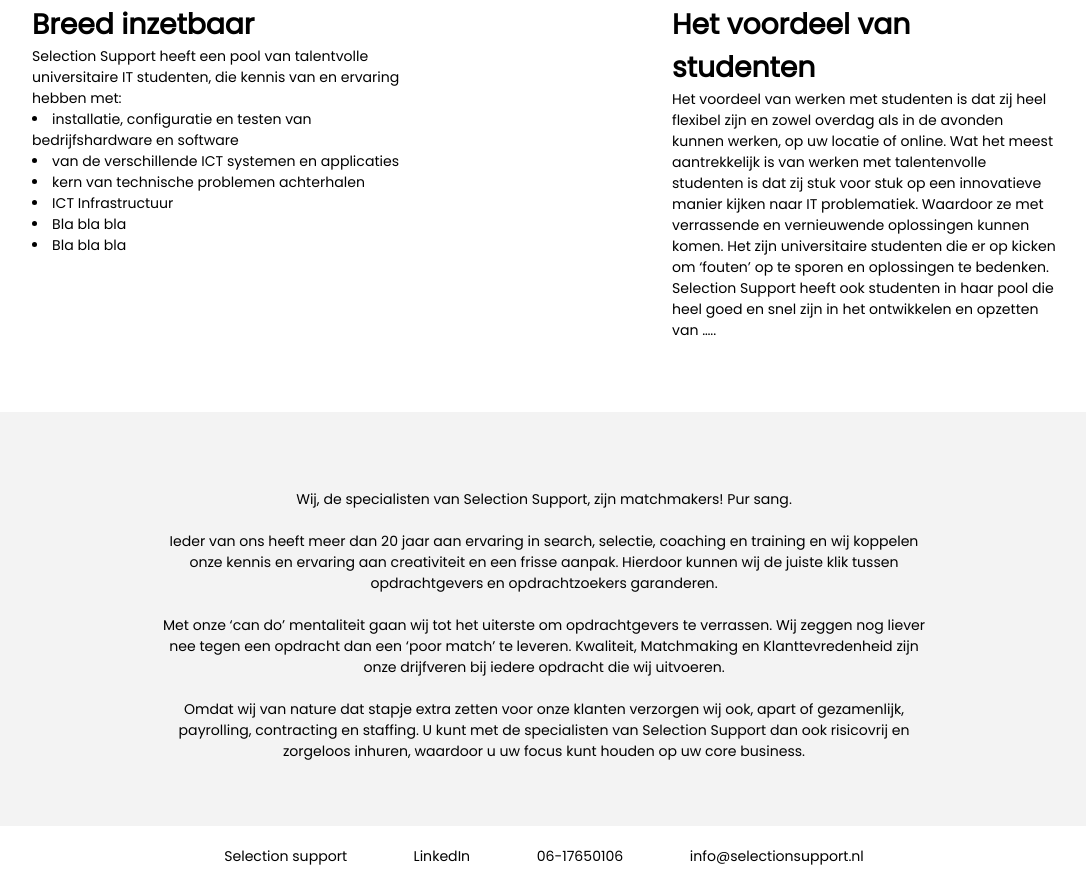
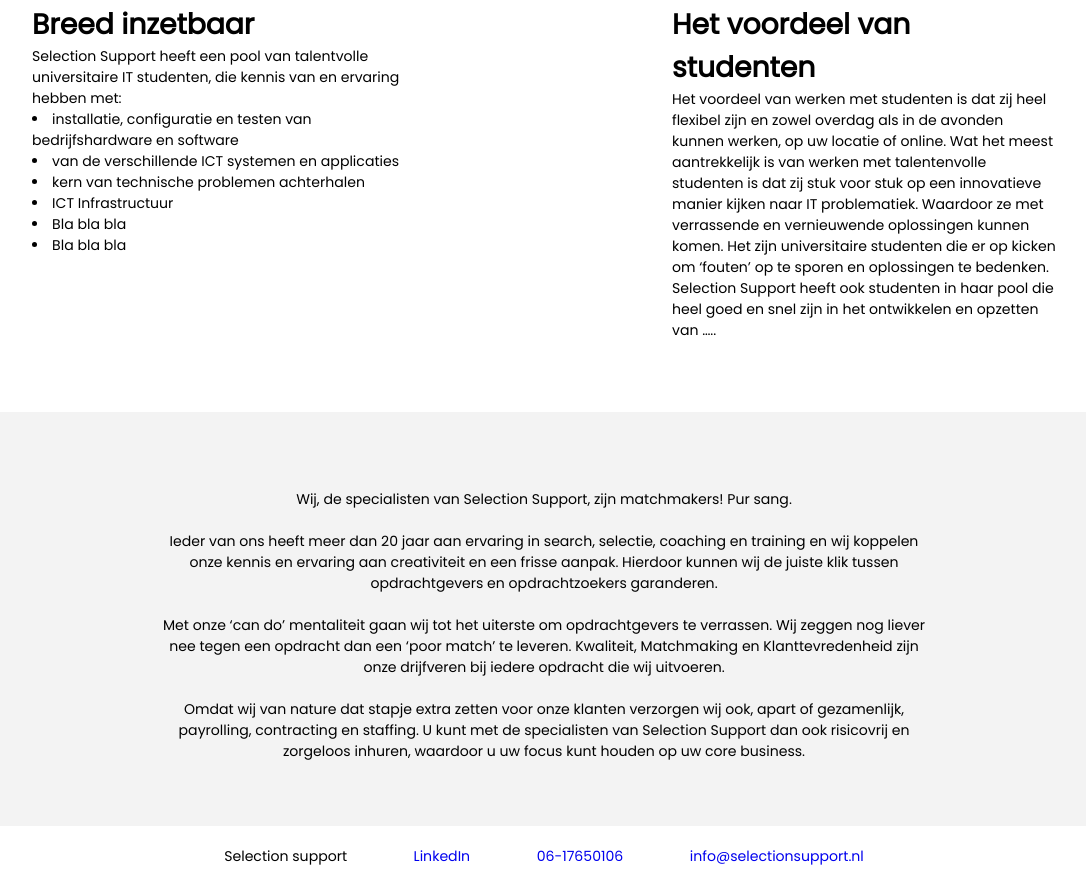
Before and after one commit to Baasbartmans/Website, a plain HTML site: page Index.html in a window 1280 px wide. Shown: the part 1124-2018 px from the top of the page, without its empty margins (96-1182 px from the left). Drawn offline with Linux system fonts and the light colour scheme.

Commit message:
versie pappa
.

```diff
--- a/Index.html
+++ b/Index.html
@@ -3,8 +3,7 @@
 <html lang="en" xmlns="http://www.w3.org/1999/xhtml">
 <head>
     <meta charset="utf-8" />
-    <meta name="viewport" content="width=device-width, initial-scale=1.0" />
-    <title>Welcome</title>
+    <title>Selection Support; professionele IT ondersteuning door studenten</title>
     <link rel="stylesheet" href="main.css" />
 </head>
 <body>
@@ -15,9 +14,10 @@
                     <p>Selection Support</p>
                 </div>
                 <div class="right">
-                    <a href="#">LinkedIn</a>
-                    <a href="#">06-17650106</a>
-                    <a href="#">info@selectionsupport.nl</a>
+                    <a href="https://www.linkedin.com/in/alexandrabesel/" target="_blank">LinkedIn</a>
+<a href="tel:06-17650106">06-17650106</a>
+
+                    <a href="mailto:info@selectionsupport.nl">info@selectionsupport.nl</a>
                 </div>
             </div>
             <div class="sloganBlock">
@@ -28,7 +28,7 @@
                     <p>Flexibele, enthousiaste studenten die snel uw business kunnen helpen</p>
                     <p>Vanaf minimaal 8 uur per week.<p> <br />
 
-                    <p>Interesse? Neem dan contact op met Alexandra Besel 06-17650106</p>
+                    <p>Interesse? Neem dan contact op met Alexandra Besel <a href="tel:06-17650106">06-17650106</a></p>
                 </div>
             </div>
             <div class="arrow">
@@ -44,10 +44,10 @@
                 U komt handen te kort en de IT afdeling loopt al achter de feiten aan? Het lukt u niet om de verzoeken, vragen en problemen van interne – en externe klanten af te handelen?
                 U heeft capabele mensen nodig die op korte termijn het team kunnen versterken, maar u wilt niet eerst een hele werving en selectie procedure doorlopen?
             </p>
-            <br>
-            <p>
-                <H2>Selection Support neemt al uw zorgen uit handen!</H2>
-            </p>
+<br>
+<p>
+<H2>Selection Support neemt al uw zorgen uit handen!</H2>
+</p>
         </div>
     </div>
     <div class="center">
@@ -91,9 +91,10 @@
         <div>
             <div>
                 <p>Selection support</p>
-                <p>LinkedIn</p>
-                <p>06-17650106</p>
-                <p>info@selectionsupport.nl</p>
+                <a href="https://www.linkedin.com/in/alexandrabesel/" target="_blank">LinkedIn</a>
+<a href="tel:06-17650106">06-17650106</a>
+
+                    <a href="mailto:info@selectionsupport.nl">info@selectionsupport.nl</a>
             </div>
         </div>
     </footer>
```
